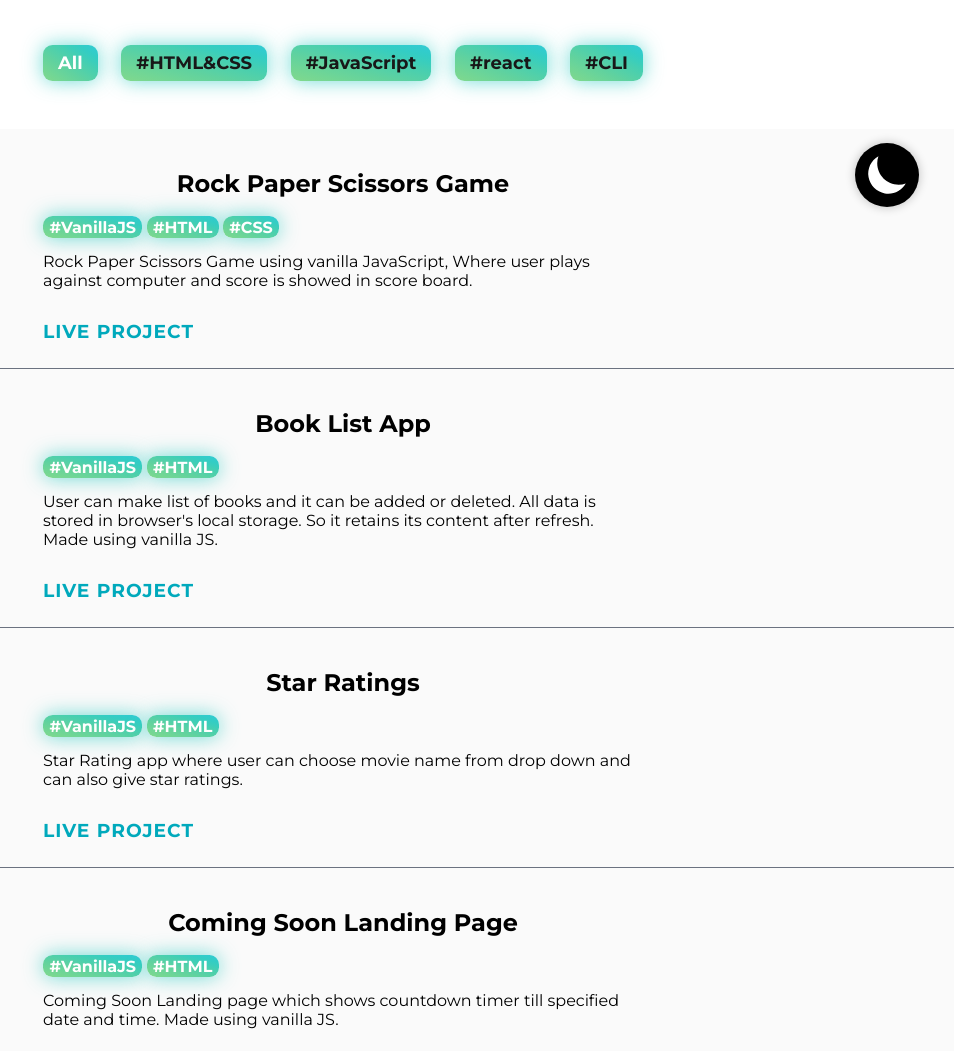
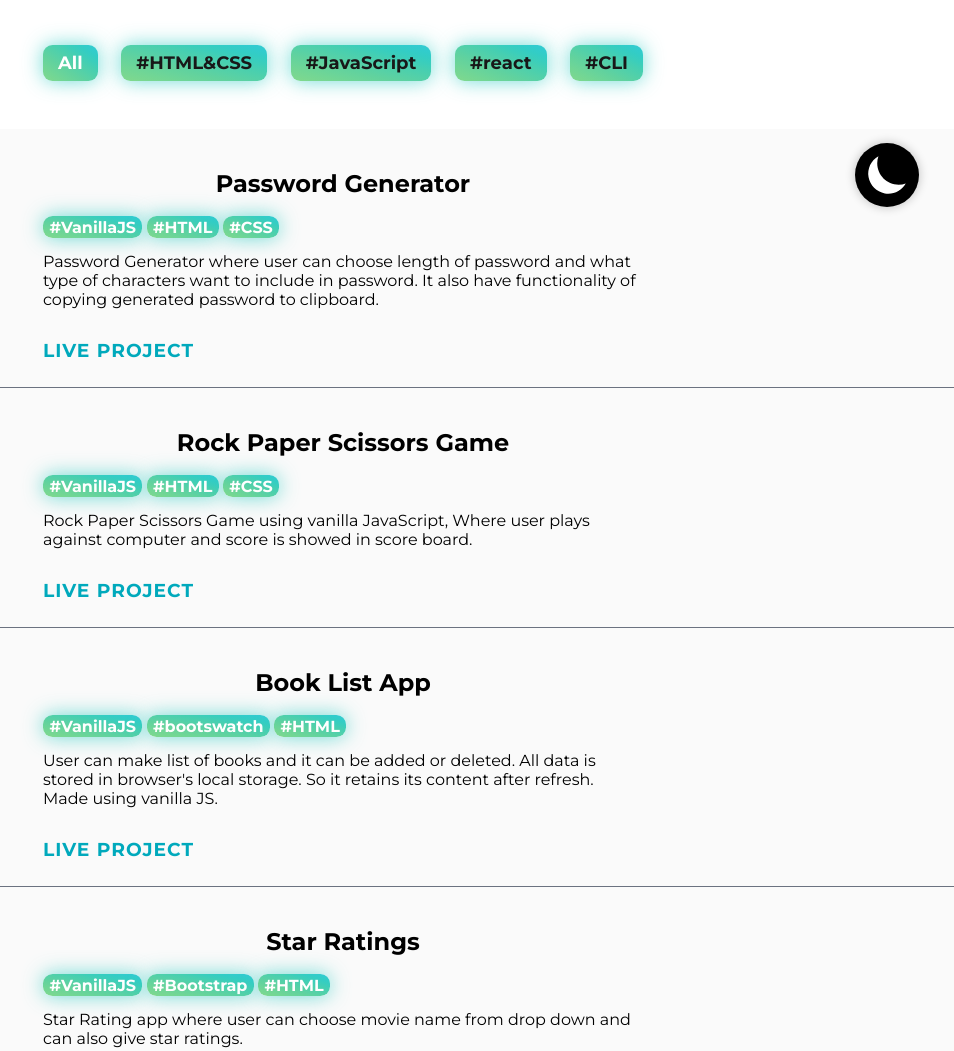
Before and after one commit to Chintan-24/project-showcase, a plain HTML site: page index.html in a window 1280 px wide. Shown: the part 529-1580 px from the top of the page, without its empty margins (297-1251 px from the left). Drawn offline with Linux system fonts and the light colour scheme.

Commit message:
added pwd generator project

```diff
--- a/index.html
+++ b/index.html
@@ -60,6 +60,27 @@
         </div>
       </nav>
       <!-- --------------- -->
+       <section class="section project-title" data-name="js">
+        <div class="container-center">
+          <h1>Password Generator</h1>
+          <div class="project-tags">#VanillaJS</div>
+          <div class="project-tags">#HTML</div>
+          <div class="project-tags">#CSS</div>
+
+          <p>
+            Password Generator where user can choose length of password and what type of characters want to include in password. It also have functionality of copying generated password to clipboard.
+          </p>
+          <h3 class='live-link'>
+          <a
+            class="link link-primary"
+            href="https://pwd-generator-cb.netlify.app/"
+            target="_blank"
+            >Live Project</a
+          >
+          </h3>
+        </div>
+      </section>
+
       <section class="section project-title" data-name="js">
         <div class="container-center">
           <h1>Rock Paper Scissors Game</h1>
@@ -85,6 +106,7 @@
         <div class="container-center">
           <h1>Book List App</h1>
           <div class="project-tags">#VanillaJS</div>
+          <div class="project-tags">#bootswatch</div>
           <div class="project-tags">#HTML</div>
 
           <p>
@@ -105,6 +127,7 @@
         <div class="container-center">
           <h1>Star Ratings</h1>
           <div class="project-tags">#VanillaJS</div>
+          <div class="project-tags">#Bootstrap</div>
           <div class="project-tags">#HTML</div>
 
           <p>
@@ -125,6 +148,7 @@
         <div class="container-center">
           <h1>Coming Soon Landing Page</h1>
           <div class="project-tags">#VanillaJS</div>
+          <div class="project-tags">#CSS</div>
           <div class="project-tags">#HTML</div>
 
           <p>
@@ -145,6 +169,7 @@
         <div class="container-center">
           <h1>Bookmarker</h1>
           <div class="project-tags">#VanillaJS</div>
+          <div class="project-tags">#CSS</div>
           <div class="project-tags">#HTML</div>
 
           <p>
@@ -165,6 +190,7 @@
         <div class="container-center">
           <h1>WordWhizz</h1>
           <div class="project-tags">#VanillaJS</div>
+          <div class="project-tags">#Bootstrap</div>
           <div class="project-tags">#HTML</div>
 
           <p>
@@ -185,6 +211,7 @@
       <div class="container-center">
         <h1>Finddit - Reddit Search App</h1>
         <div class="project-tags">#VanillaJS</div>
+        <div class="project-tags">#Bootstrap</div>
         <div class="project-tags">#HTML</div>
 
         <p>
@@ -226,7 +253,7 @@
     <section class="section project-title" data-name="js">
       <div class="container-center">
         <h1>Terminal type Website</h1>
-        <div class="project-tags">#JS</div>
+        <div class="project-tags">#WinBoxJS</div>
         <div class="project-tags">#CSS</div>
         <div class="project-tags">#HTML</div>
 
```
